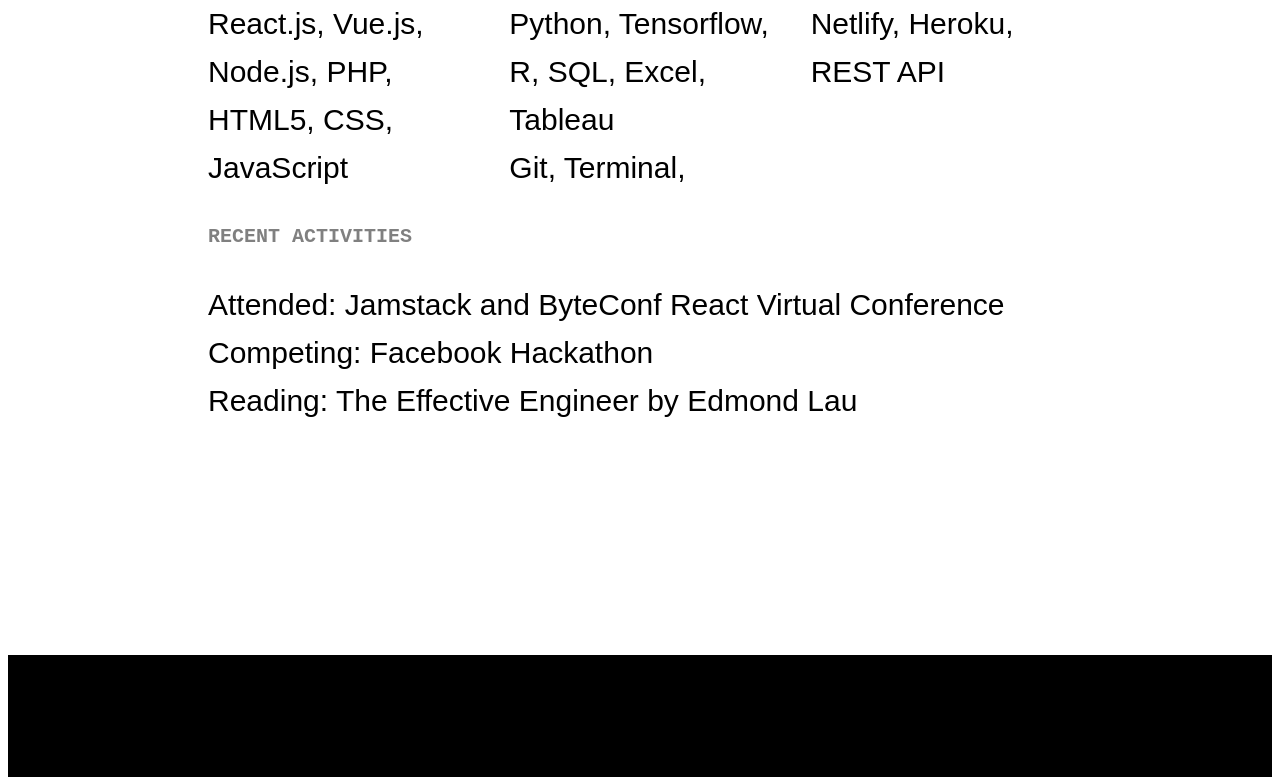
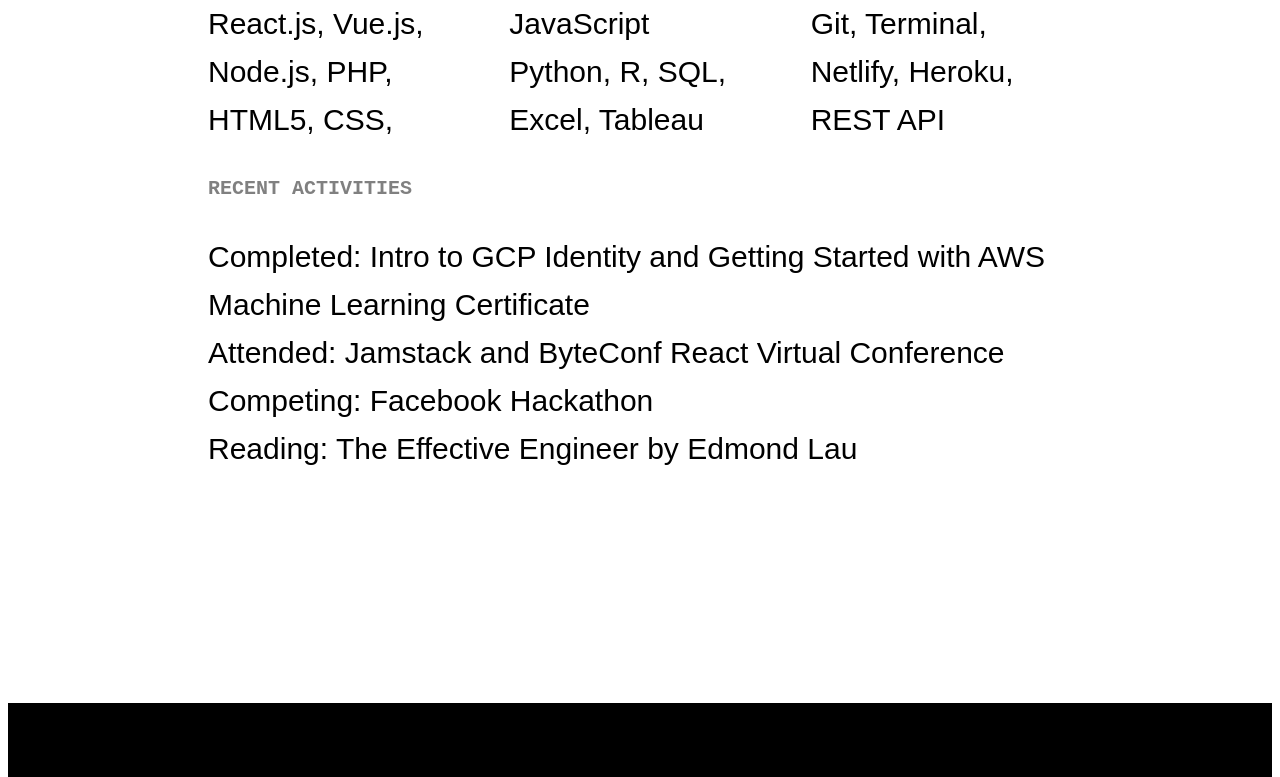
Before and after one commit to jsundai/vuedev-v1, a Vue app: page / in a window 1280 px wide. Shown: the part 3173-3950 px from the top of the page. Built offline with nearby package versions, Linux system fonts and the light colour scheme.

Commit message:
Update Skills.vue

```diff
--- a/src/components/Skills.vue
+++ b/src/components/Skills.vue
@@ -5,7 +5,7 @@
 
 <h5> TECHNOLOGIES </h5>
 <p> React.js, Vue.js, Node.js, PHP, HTML5, CSS, JavaScript <br>
-    Python, Tensorflow, R, SQL, Excel, Tableau <br>
+    Python, R, SQL, Excel, Tableau <br>
     Git, Terminal, Netlify, Heroku, REST API <br>
 </p>
 
@@ -17,7 +17,9 @@
 <section class=activities>
 <div>
     <h5> Recent Activities </h5>
-<p> Attended: Jamstack and ByteConf React Virtual Conference <br>
+<p>
+    Completed: Intro to GCP Identity and Getting Started with AWS Machine Learning Certificate <br>
+    Attended: Jamstack and ByteConf React Virtual Conference <br>
     Competing: Facebook Hackathon  <br>
     Reading: The Effective Engineer by Edmond Lau <br>
 </p>
```
